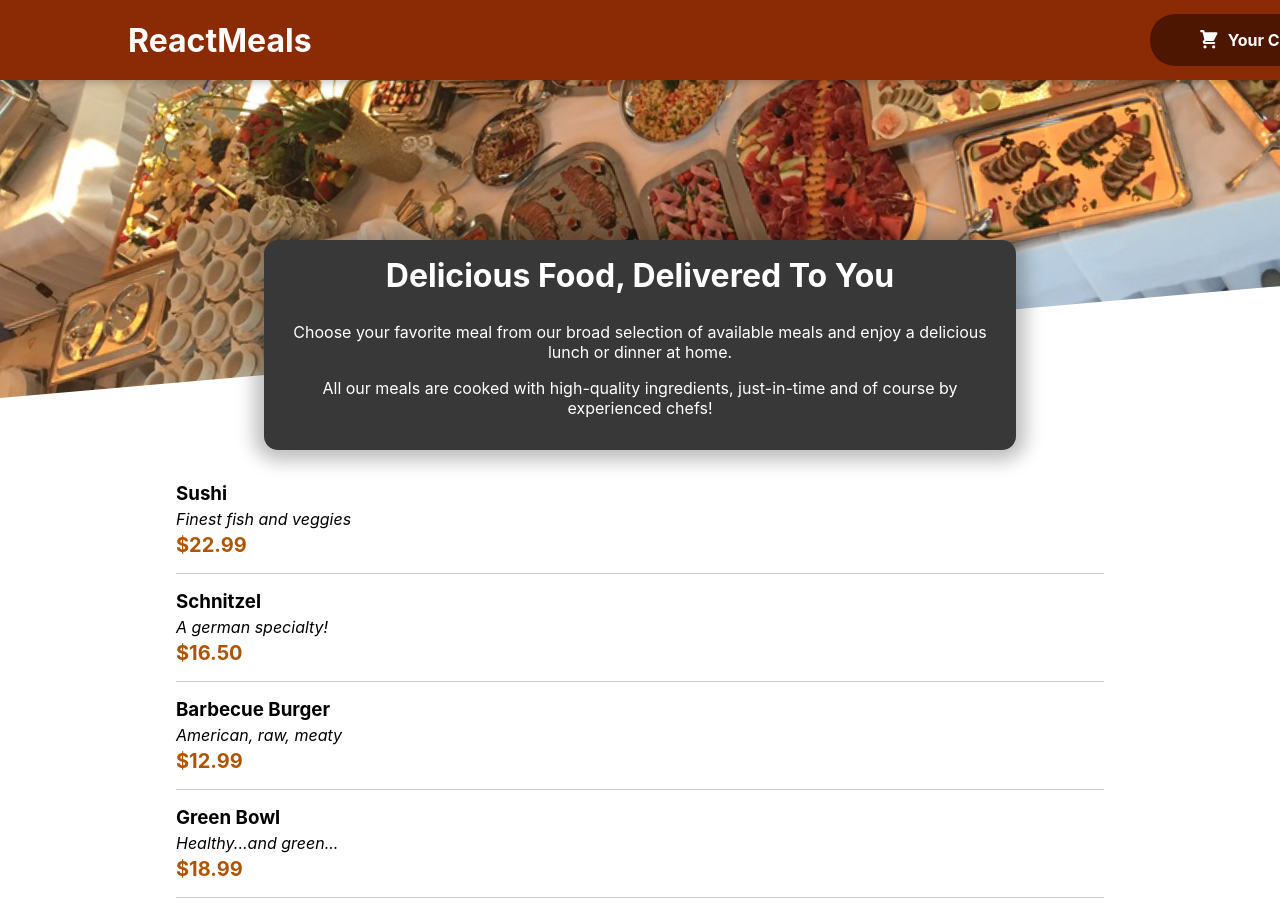
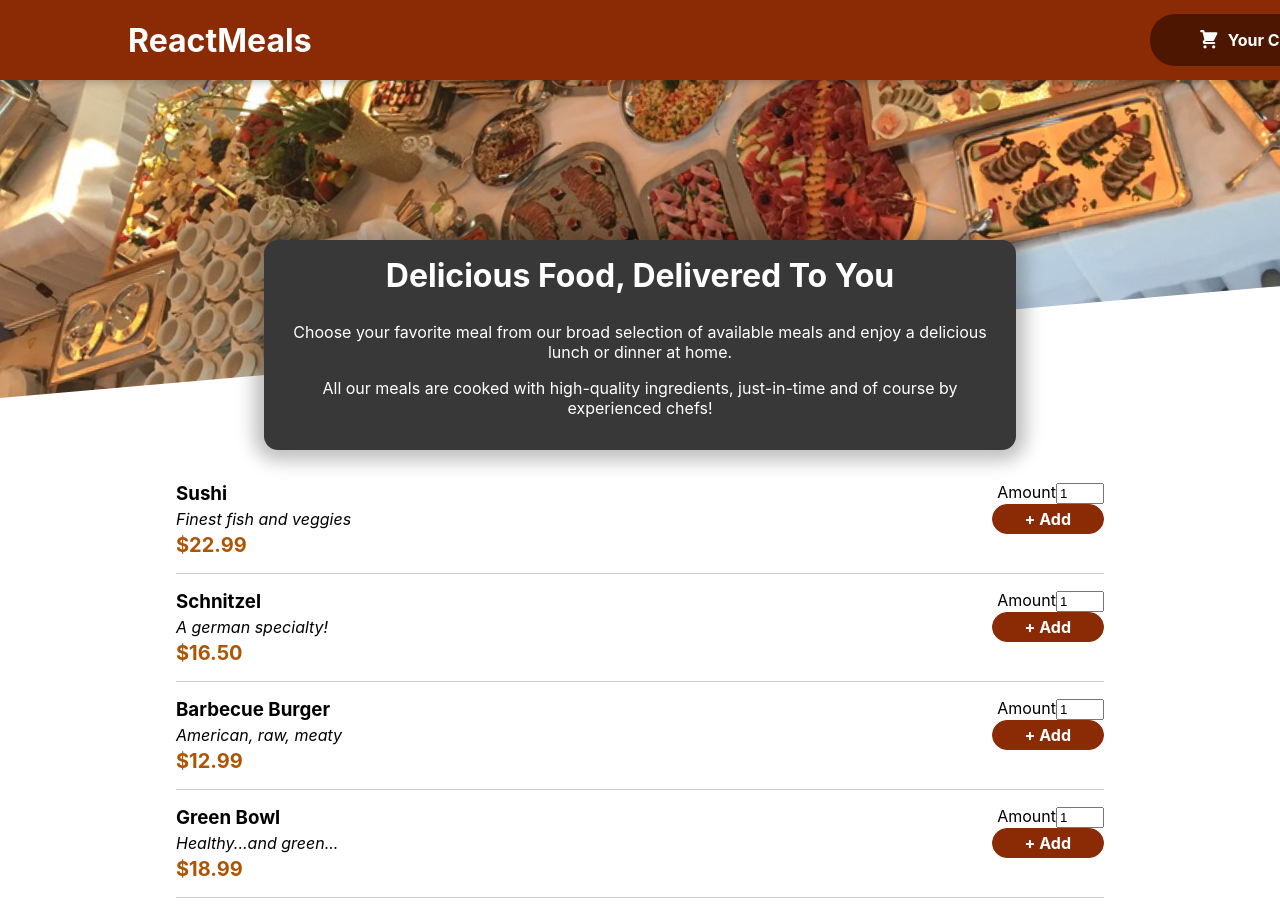
Before and after one commit to goktugs/food-order-app, a React (Create React App) app: page / in a window 1280 px wide. Shown: the top 916 px of the page. Built offline with nearby package versions, Linux system fonts and the light colour scheme.

Commit message:
Form's added

```diff
--- a/src/components/Meals/MealItem/MealItem.js
+++ b/src/components/Meals/MealItem/MealItem.js
@@ -1,5 +1,6 @@
 import React from 'react';
 import classes from './MealItem.module.css';
+import MealItemForm from './MealItemForm';
 
 const MealItem = (props) => {
   const price = `$${props.price.toFixed(2)}`;
@@ -11,7 +12,9 @@ const MealItem = (props) => {
         <div className={classes.description}>{props.description}</div>
         <div className={classes.price}>{price}</div>
       </div>
-      <div></div>
+      <div>
+        <MealItemForm />
+      </div>
     </li>
   );
 };
--- a/src/components/Meals/MealItem/MealItemForm.js
+++ b/src/components/Meals/MealItem/MealItemForm.js
@@ -1,7 +1,24 @@
 import React from 'react';
+import classes from './MealItemForm.module.css';
+import Input from '../../UI/Input';
 
-const MealItemForm = () => {
-  return <div>MealItemForm</div>;
+const MealItemForm = (props) => {
+  return (
+    <form className={classes.form}>
+      <Input
+        label="Amount"
+        input={{
+          id: 'amount',
+          type: 'number',
+          min: '1',
+          max: '5',
+          step: '1',
+          defaultValue: '1',
+        }}
+      />
+      <button>+ Add</button>
+    </form>
+  );
 };
 
 export default MealItemForm;
--- /dev/null
+++ b/src/components/Meals/MealItem/MealItemForm.module.css
@@ -0,0 +1,20 @@
+.form {
+  text-align: right;
+}
+
+.form button {
+  font: inherit;
+  cursor: pointer;
+  background-color: #8a2b06;
+  border: 1px solid #8a2b06;
+  color: white;
+  padding: 0.25rem 2rem;
+  border-radius: 20px;
+  font-weight: bold;
+}
+
+.form button:hover,
+.form button:active {
+  background-color: #641e03;
+  border-color: #641e03;
+}
--- /dev/null
+++ b/src/components/UI/Input.js
@@ -0,0 +1,13 @@
+import React from 'react';
+import classes from './Input.module.css';
+
+const Input = (props) => {
+  return (
+    <div className={classes.Input}>
+      <label htmlFor={props.input.id}>{props.label}</label>
+      <input {...props.input} />
+    </div>
+  );
+};
+
+export default Input;
```
Also changed, not shown: src/components/UI/Input.module.css (added).
